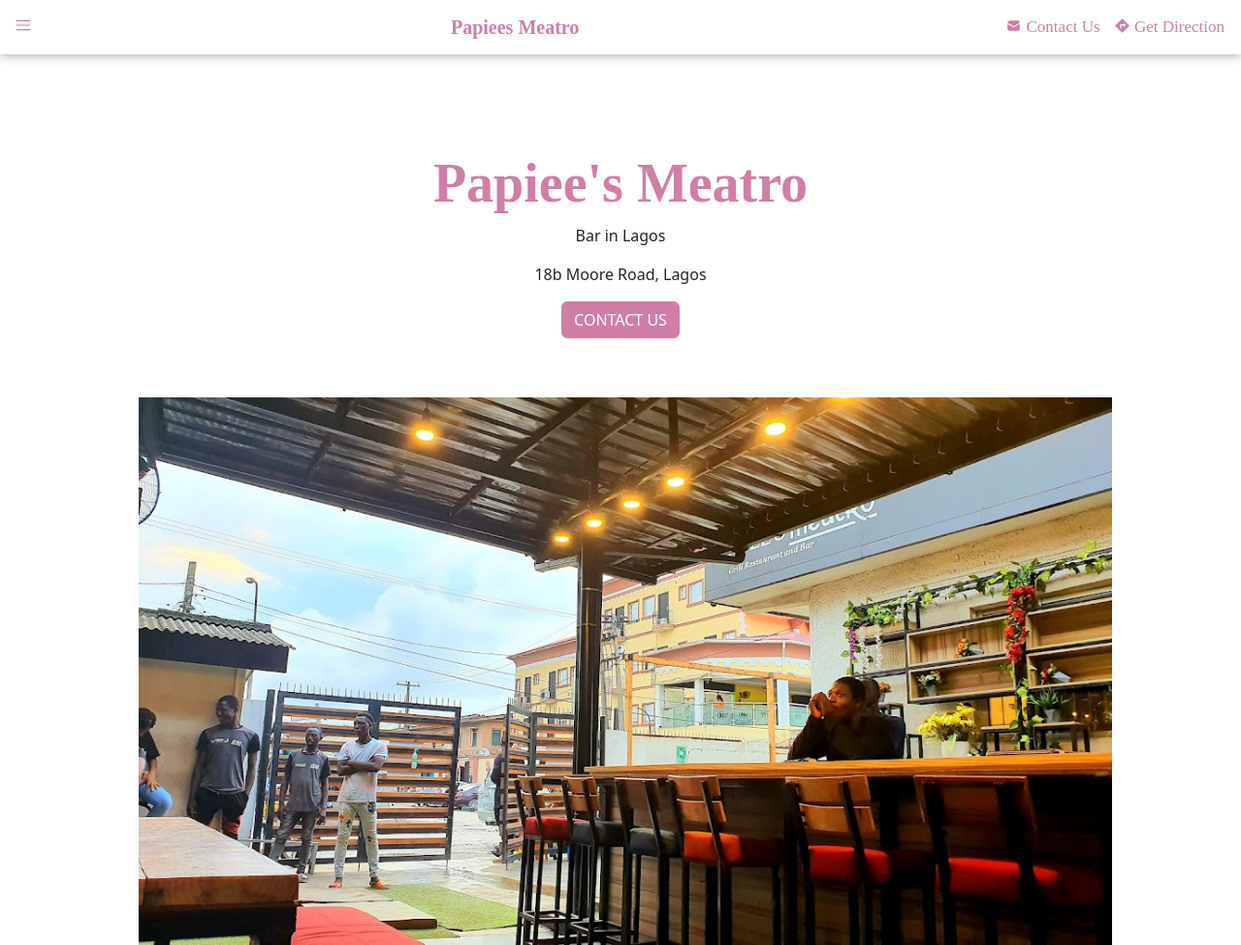
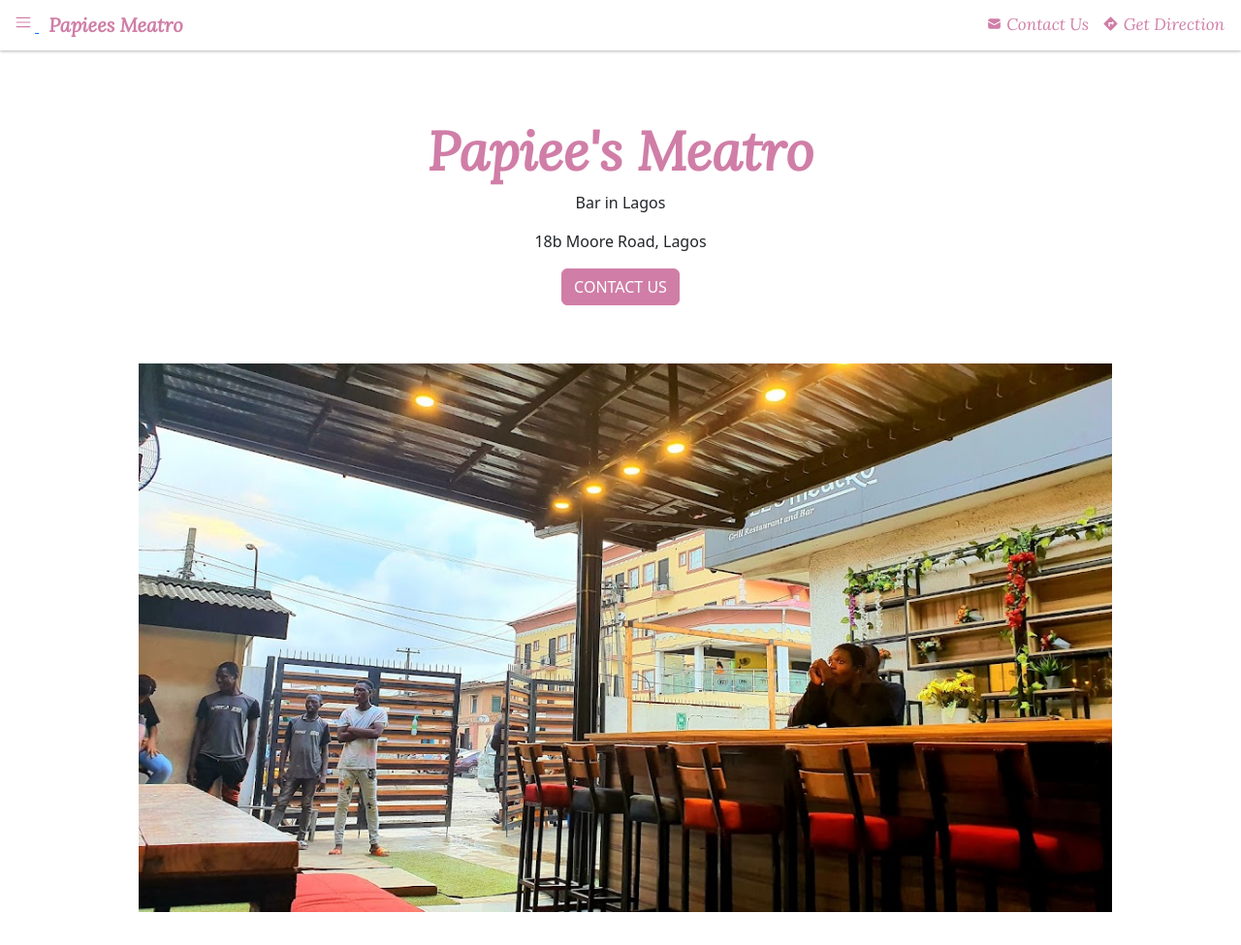
Before and after one commit to Abdul-luh/papiee-s_meatro, a plain HTML site: page index.html in a window 1280 px wide. Shown: the top 975 px of the page at 97% size. Drawn offline with nearby package versions, Linux system fonts and the light colour scheme.

Commit message:
initial commit

```diff
--- a/index.html
+++ b/index.html
@@ -7,6 +7,8 @@
     <!-- <link href="https://cdn.jsdelivr.net/npm/bootstrap@5.0.2/dist/css/bootstrap.min.css" rel="stylesheet" integrity="sha384-EVSTQN3/azprG1Anm3QDgpJLIm9Nao0Yz1ztcQTwFspd3yD65VohhpuuCOmLASjC" crossorigin="anonymous"> -->
     <link rel="stylesheet" href="./stylesheet/style.min.css">
     <link rel="stylesheet" href="./bootstrap-5.2.1-dist/css/bootstrap.min.css">
+    <!-- Include in <head> to load fonts from Google -->
+<link href='https://fonts.googleapis.com/css?family=Lora:400italic' rel='stylesheet' type='text/css'>
     <title>papiees meatro clone</title>
 </head>
 <body>
@@ -16,19 +18,24 @@
           <!-- <button class="navbar-toggler ms-5 me-0" type="button" data-bs-toggle="collapse" data-bs-target="#navbarTogglerDemo03" aria-controls="navbarTogglerDemo03"  aria-expanded="false" aria-label="Toggle navigation">
             <span class="navbar-toggler-icon"></span>
           </button> -->
-          <a class="hamburgerIcon" href="#">
-            <svg xmlns="http://www.w3.org/2000/svg" style="vertical-align: -0.125em;" width="1.5em" height="1.5em" preserveAspectRatio="xMidYMid meet" viewBox="0 0 21 21"><path fill="none" stroke="#d07ea7" stroke-linecap="round" stroke-linejoin="round" d="M4.5 6.5h12m-12.002 4h11.997M4.5 14.5h11.995"/></svg>
-          </a>
-          <a class="navbar-brand navBrand text-left" href="#">Papiees Meatro</a>
-          <div class="navItemWrap">
+          <span>
+            <a class="hamburgerIcon" href="#">
+              <svg xmlns="http://www.w3.org/2000/svg" style="vertical-align: -0.125em;" width="1.5em" height="1.5em" preserveAspectRatio="xMidYMid meet" viewBox="0 0 21 21"><path fill="none" stroke="#d07ea7" stroke-linecap="round" stroke-linejoin="round" d="M4.5 6.5h12m-12.002 4h11.997M4.5 14.5h11.995"/></svg>
+            </a>
+
+            <a class="navbar-brand navBrand text-left" href="#">Papiees Meatro</a>
+          </span>
+
+          <span class="navItemWrap">
             <a class="navbar-item" href="#">
               <svg xmlns="http://www.w3.org/2000/svg" style="vertical-align: -0.125em;" width="1em" height="1em" preserveAspectRatio="xMidYMid meet" viewBox="0 0 16 16"><path fill="#d07ea7" d="M4 3a2 2 0 0 0-2 2v.201l6 3.231l6-3.23V5a2 2 0 0 0-2-2H4Zm10 3.337L8.237 9.44a.5.5 0 0 1-.474 0L2 6.337V11a2 2 0 0 0 2 2h8a2 2 0 0 0 2-2V6.337Z"/></svg>
               Contact Us</a>
+
           <a class="navbar-item " href="#">
             <svg xmlns="http://www.w3.org/2000/svg" style="vertical-align: -0.125em;" width="1em" height="1em" preserveAspectRatio="xMidYMid meet" viewBox="0 0 24 24"><path fill="#d07ea7" d="m2.295 12.707l8.978 9c.389.39 1.025.391 1.414.002l9.021-9a1 1 0 0 0 0-1.416l-9.021-9a.999.999 0 0 0-1.414.002l-8.978 9a.998.998 0 0 0 0 1.412zm6.707-2.706h5v-2l3 3l-3 3v-2h-3v4h-2v-6z"/></svg>
             Get Direction
           </a>
-          </div>
+          </span>
           <!-- <div class="collapse navbar-collapse" id="navbarTogglerDemo03">
             <ul class="navbar-nav me-auto mb-2 mb-lg-0">
               <li class="nav-item">
@@ -186,30 +193,8 @@
 
       </main>
 
-
-      <!-- <nav class="navbar navbar-expand-sm bg-dark navbar-dark">
-        <div class="container-fluid">
-          <a class="navbar-brand" href="#">Logo</a>
-          <button class="navbar-toggler " type="button" data-bs-toggle="collapse" data-bs-target="#collapsibleNavbar">
-            <span class="navbar-toggler-icon"></span>
-          </button>
-          <div class="collapse navbar-collapse" id="collapsibleNavbar">
-            <ul class="navbar-nav">
-              <li class="nav-item">
-                <a class="nav-link" href="#">Link</a>
-              </li>
-              <li class="nav-item">
-                <a class="nav-link" href="#">Link</a>
-              </li>
-              <li class="nav-item">
-                <a class="nav-link" href="#">Link</a>
-              </li>
-            </ul>
-          </div>
-        </div>
-      </nav> -->
-
       <footer class="container footer">
+        <hr>
 
       </footer>
 
--- a/stylesheet/_font.scss
+++ b/stylesheet/_font.scss
@@ -18,7 +18,9 @@
 // h1 font
 @mixin h1 {
     font-size: 3.5em;
-    font-weight: 900;
+    font-weight: 600;
+    width: 422.19;
+    height: 71.25;
     font-family: lora, serif;
     color: $pryColor;
 }
--- a/stylesheet/components/_gallery.scss
+++ b/stylesheet/components/_gallery.scss
@@ -10,7 +10,7 @@
 
 .galleryWrap{
     // border: 1px solid black;
-    width: 900px;
+    width: 100%;
     margin: auto;
 }
 
@@ -21,11 +21,33 @@
 
 .gallery{
     margin-top: 20px;
-    width: 200px;
-    height: 220px;
+    width: 100%;
+    height: 100%;
     // border: 1px solid black;
     img{
         width: 100%;
         height: 100%;
     }
 }
+// @media screen and (max-width: 992px){
+//     .gallery{
+//         margin-top: 20px;
+//         width: 25%;
+//         height: 100%;
+//         img{
+//             width: 50%;
+//             height: 50%;
+//         }
+//     }
+// }
+// @media screen and (max-width: 600px){
+//     .gallery{
+//         margin-top: 20px;
+//         width: 25%;
+//         height: 100%;
+//         img{
+//             width: 100%;
+//             height: 100%;
+//         }
+//     }
+// }
--- a/stylesheet/components/_nav.scss
+++ b/stylesheet/components/_nav.scss
@@ -2,8 +2,8 @@
 @use "../colors" as*;
 
 .navbar{
-    box-shadow: 0px 2px 10px #b6b6b6;
-    margin-bottom: 100px;
+    box-shadow: 0px 1px 3px #b6b6b6;
+    margin-bottom: 70px;
 }
 
 .navBrand{
```
Also changed, not shown: assets/images/git problem101.png (added), assets/images/godaddy02.png (added), assets/images/godaddy03.png (added), assets/images/godaddy04.png (added), assets/images/godaddy05.png (added), assets/images/godaddy06.png (added), assets/images/godaddy07.png (added), assets/images/godaddy08.png (added), assets/images/godady01.png (added), stylesheet/style.css, stylesheet/style.min.css, 2 other files.
